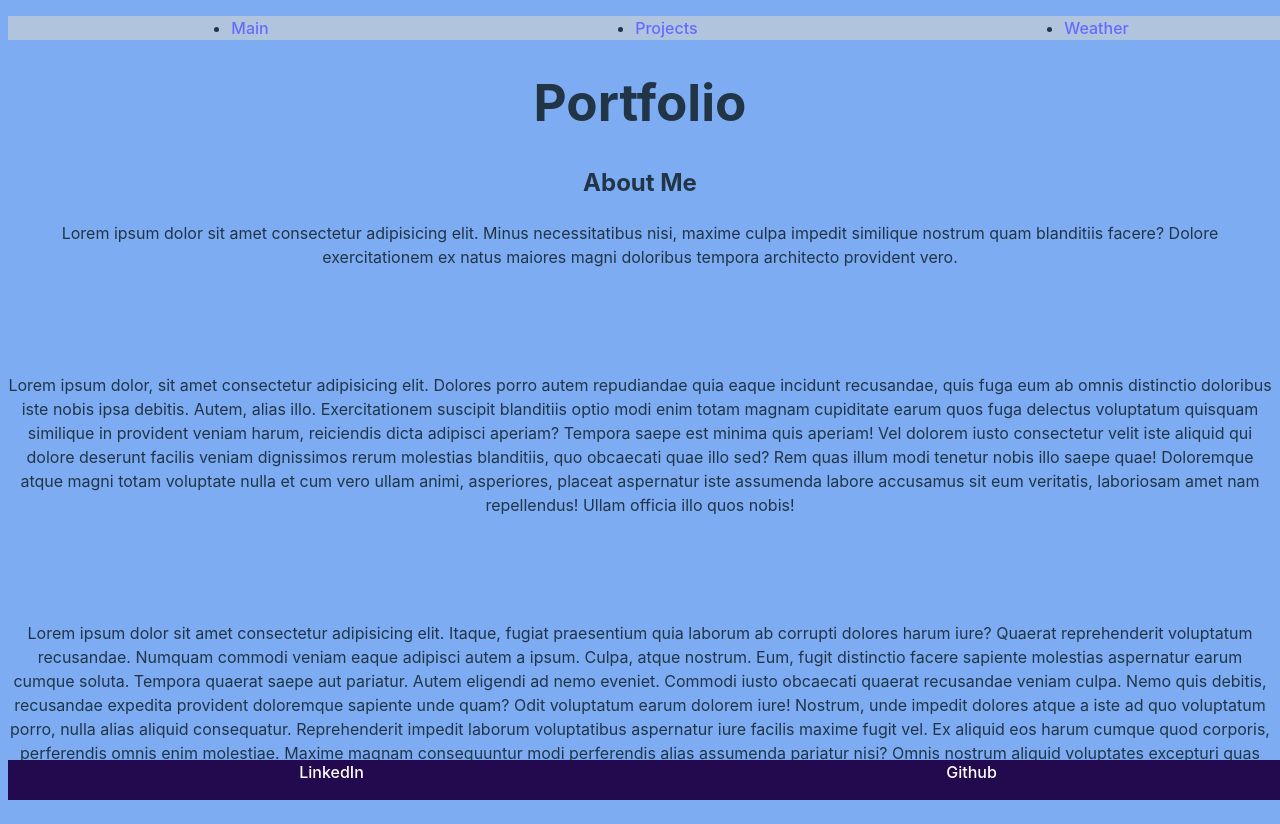
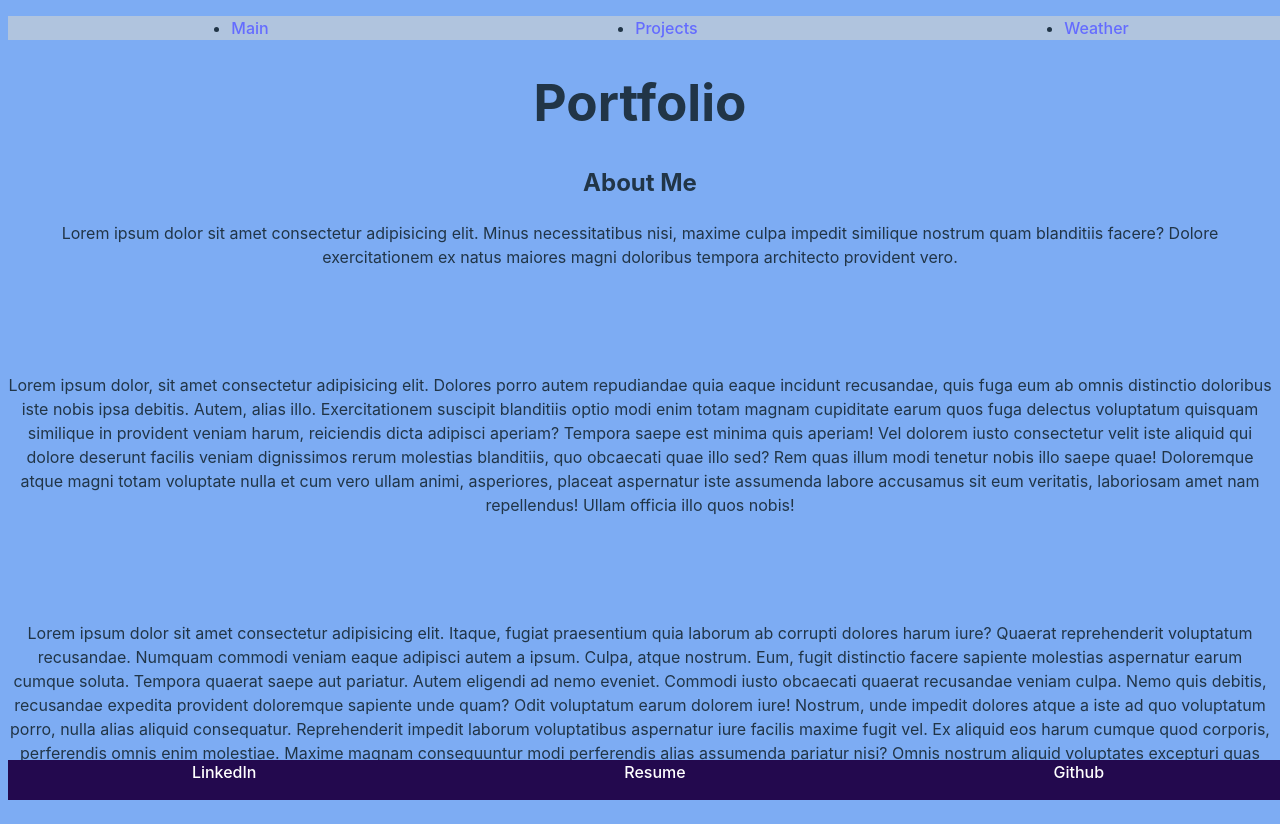
Before and after one commit to riyad-i/portfolio, a React (Vite) app: page / in a window 1280 px wide. Shown: the top 824 px of the page. Built offline with nearby package versions, Linux system fonts and the light colour scheme; no server answers; the HTML template or start-up script is replaced by a standard one.

Commit message:
resume to footer

```diff
--- a/src/components/Footer.jsx
+++ b/src/components/Footer.jsx
@@ -7,6 +7,7 @@ export default function Footer(){
         <div className="Footer">
 
             <a href="https://www.linkedin.com/in/riyad-i">LinkedIn</a>
+            <a className="button" href="../../Resumev4.pdf" download = "Resumev4.pdf">Resume</a>
             <a href="https://github.com/riyad-i">Github</a>
 
         </div>
```
